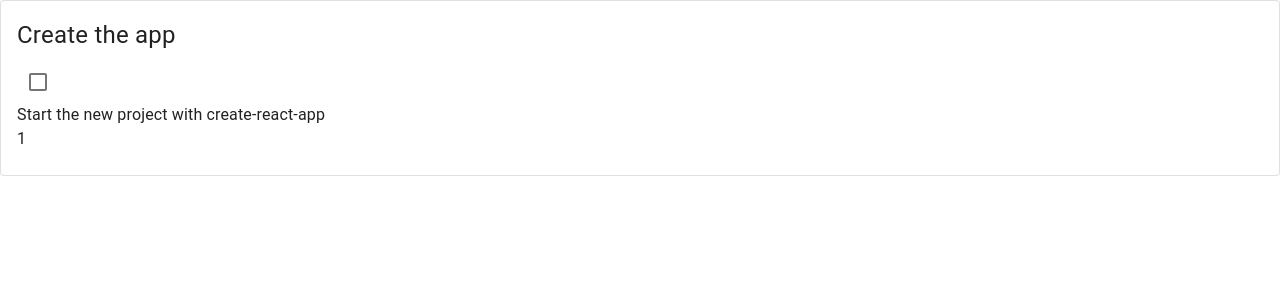
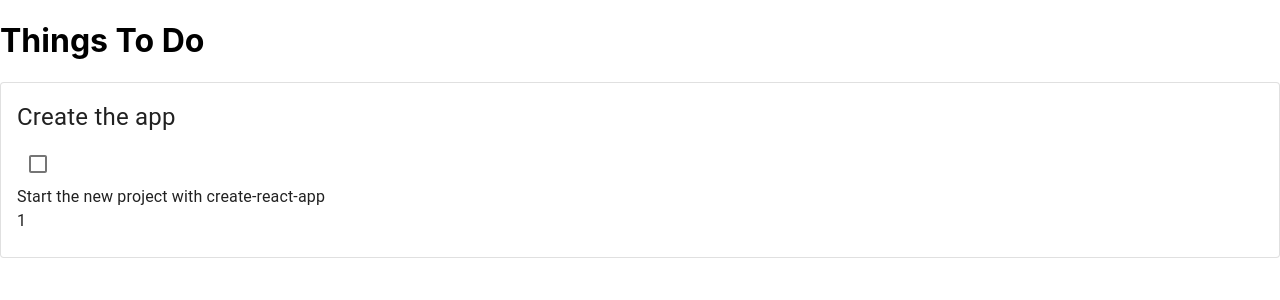
Before and after one commit to amandalynngeorge/things-to-do, a React (Create React App) app: page / in a window 1280 px wide. Shown: the top 300 px of the page. Built offline with nearby package versions, Linux system fonts and the light colour scheme; no server answers.

Commit message:
retrieve data from api

```diff
--- a/src/App.js
+++ b/src/App.js
@@ -1,10 +1,10 @@
 import './App.css';
-import ToDo from './components/ToDo.jsx';
+import Board from './components/Board.jsx';
 
 function App() {
   return (
     <div>
-      <ToDo/>
+      <Board/>
     </div>
   );
 }
--- /dev/null
+++ b/src/components/Board.jsx
@@ -0,0 +1,24 @@
+import React, { useState, useEffect } from 'react';
+import ToDo from './ToDo.jsx';
+import axios from 'axios';
+
+export default function Board() {
+  const [data, setData] = useState({items: [] });
+
+  useEffect(() => {
+    const fetchData = async () => {
+      const result = await axios('http://127.0.0.1:3000/to_do');
+      setData(result.data);
+    };
+    fetchData();
+  }, []);
+
+
+  return (
+    <div>
+      <h1>Things To Do</h1>
+      <p>{console.log('The Things:', data)}</p>
+      <ToDo/>
+    </div>
+  )
+}
```
